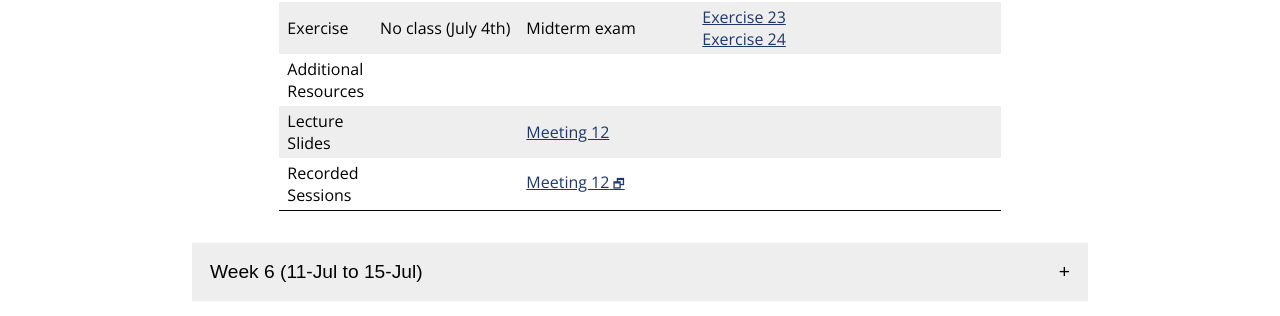
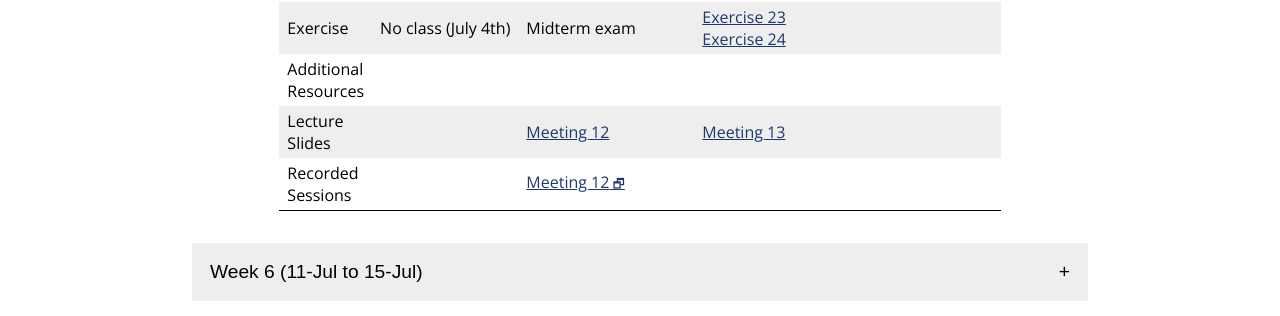
Before and after one commit to jhu-ip/cs220-summer22, a Jekyll site: the page built from material.md, in a window 1280 px wide. Shown: the part 896-1212 px from the top of the page. Built offline with Jekyll 4.4.1, drawn with Linux system fonts in a browser that asks for light colours; some web fonts are replaced.

Commit message:
meeting 13 slides

```diff
--- a/material.csv
+++ b/material.csv
@@ -158,6 +158,7 @@ Week,Day,Date,Type,Link text,URL
 5,3,8-Jul,Slides,STL Algorithms,slides/day24_stl_algorithms.pdf
 5,3,8-Jul,Recap,Day 24,questions/day24.html
 5,3,8-Jul,Exercise,Exercise 24,exercise/ex24.html
+5,3,8-Jul,LectureSlides,Meeting 13,slides/class13.pdf
 
 6,1,11-Jul,Video,C++ I/O stream and stringstream,https://jh.hosted.panopto.com/Panopto/Pages/Viewer.aspx?id=f35cdf8e-80d0-4d88-b9e3-ae2300279562
 6,1,11-Jul,Video,Intro to Object Oriented Programming,https://jh.hosted.panopto.com/Panopto/Pages/Viewer.aspx?id=090adf84-0330-4c2f-9c73-ae230027a599
--- a/material.md
+++ b/material.md
@@ -292,7 +292,7 @@ the materials for that week.
       <td>Lecture<br>Slides</td>
       <td></td>
       <td><a href='slides/class12.pdf'>Meeting 12</a></td>
-      <td></td>
+      <td><a href='slides/class13.pdf'>Meeting 13</a></td>
     </tr>
     <tr>
       <td>Recorded<br>Sessions</td>
```
Also changed, not shown: 1 other file.
